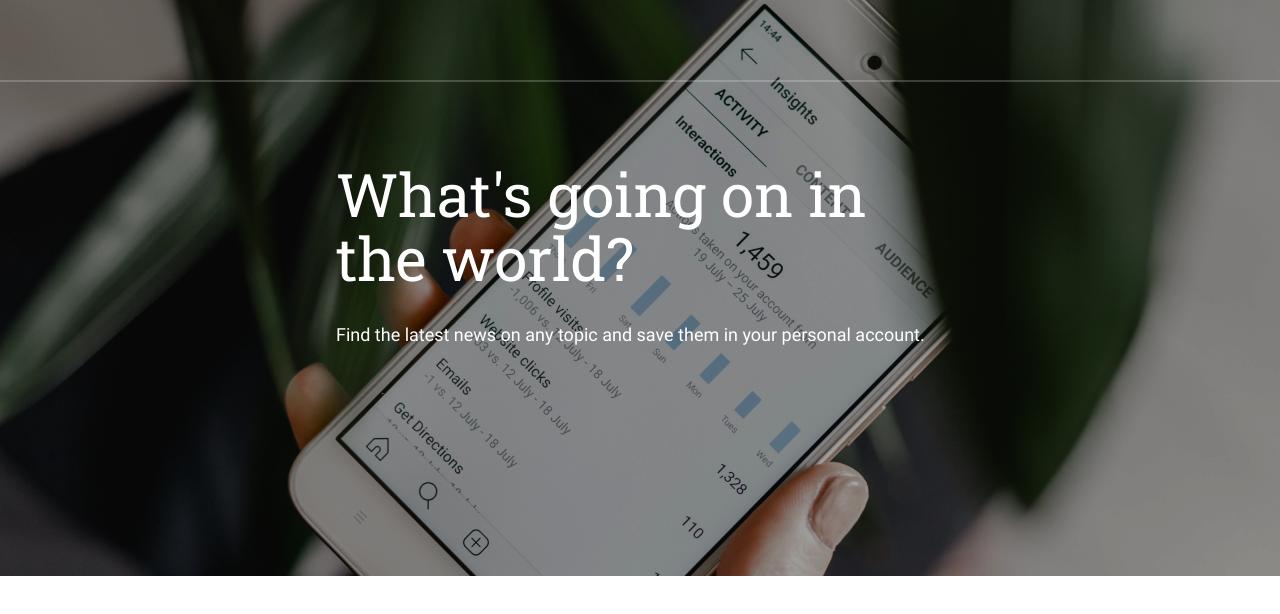
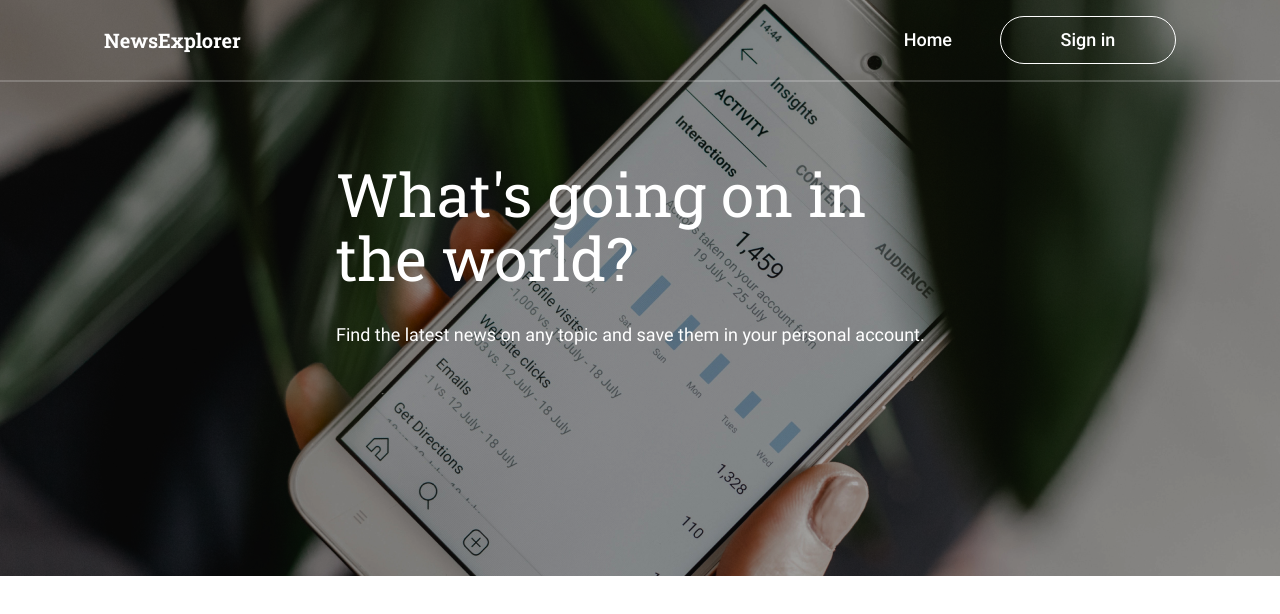
Before and after one commit to jorohino/news-explorer-frontend, a React (Vite) app: page / in a window 1280 px wide. Shown: the top 614 px of the page. Built offline with nearby package versions, Linux system fonts and the light colour scheme.

Commit message:
Implement basic navigation CSS and HTML structure. Reorganize header CSS

```diff
--- a/src/components/Header/Header.css
+++ b/src/components/Header/Header.css
@@ -1,7 +1,7 @@
 .header {
   width: 100%;
+  height: 576px;
   background-image: url("../../assets/georgia-de-lotz--UsJoNxLaNo-unsplash.png");
-  height: 576px;
   color: #fff;
   display: flex;
   flex-direction: column;
@@ -11,7 +11,7 @@
   width: 100%;
   height: 80px;
   border-bottom: 2px solid;
-  border-color: rgb(255, 255, 255, 0.2);
+  border-color: rgba(255, 255, 255, 0.2);
 }
 
 .header__text-container {
@@ -24,16 +24,16 @@
 
 .header__title {
   font-family: "Roboto Slab";
+  font-size: 60px;
   font-weight: 400;
-  font-size: 60px;
   line-height: 64px;
   margin: 0;
 }
 
 .header__subtitle {
   font-family: "Roboto";
+  font-size: 18px;
   font-weight: 400;
-  font-size: 18px;
   line-height: 25px;
   margin: 0;
 }
--- a/src/components/Navigation/Navigation.css
+++ b/src/components/Navigation/Navigation.css
@@ -0,0 +1,42 @@
+.navigation {
+  display: flex;
+  align-items: center;
+  margin: auto 104px;
+  height: 100%;
+}
+
+.navigation__title {
+  font-family: "Roboto Slab";
+  font-size: 20px;
+  font-weight: 700;
+  line-height: 24px;
+  max-width: 200px;
+}
+
+.navigation__btn-container {
+  display: flex;
+  margin-left: auto;
+  gap: 42px;
+  font-family: "Roboto";
+  font-size: 18px;
+  line-height: 24px;
+}
+
+.navigation__home-btn {
+  background-color: transparent;
+  border: none;
+  color: #fff;
+  font-weight: 500;
+  cursor: pointer;
+}
+
+.navigation__signin-btn {
+  background-color: transparent;
+  border: 1px solid #fff;
+  border-radius: 100px;
+  color: #fff;
+  font-weight: 500;
+  height: 48px;
+  width: 176px;
+  cursor: pointer;
+}
--- a/src/components/Navigation/Navigation.jsx
+++ b/src/components/Navigation/Navigation.jsx
@@ -1,8 +1,20 @@
 import { React } from "react";
 import "./Navigation.css";
 
+// TO DO: Contents of navigation__btn-container should change dependent on logged in status:
+//   Logged out/Guest = Home, Sign in
+//   Logged in/User = Home, Saved articles, [username, logout logo]
+
 function Navigation({}) {
-  return <></>;
+  return (
+    <div className="navigation">
+      <h1 className="navigation__title">NewsExplorer</h1>
+      <div className="navigation__btn-container">
+        <button className="navigation__home-btn">Home</button>
+        <button className="navigation__signin-btn">Sign in</button>
+      </div>
+    </div>
+  );
 }
 
 export default Navigation;
```
